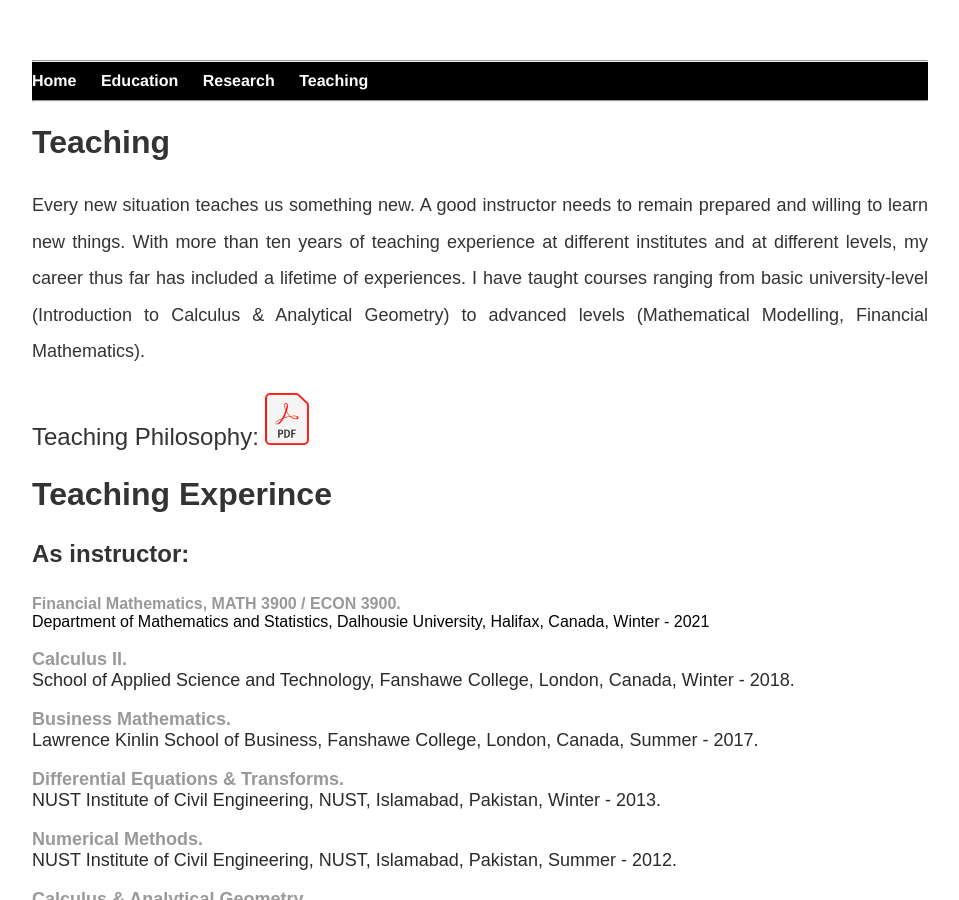
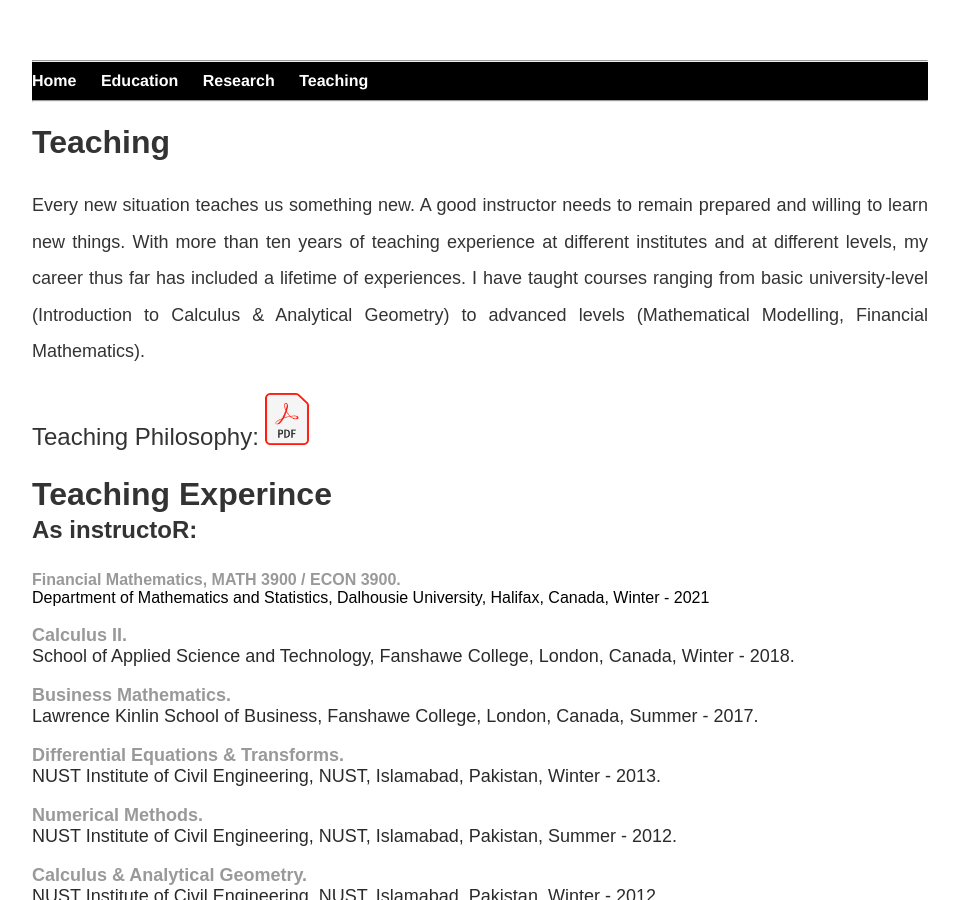
Before and after one commit to MathBioInfo/amjadkhan, a Jekyll site: the page built from Teaching/index.html, in a window 1280 px wide and 900 px high. Shown: the whole window, without its empty margins (160-1119 px from the left). Built offline with Jekyll 4.4.1, drawn with Linux system fonts in a browser that asks for light colours.

Commit message:
Update index.html

```diff
--- a/Teaching/index.html
+++ b/Teaching/index.html
@@ -30,9 +30,9 @@ title: About teaching
 
 		<font size="6"><b>Teaching Experince</b></font><br>
 
-		<p>
-		<font size="5"><b>As instructor:</b></font><br>
-		<div class="paragraph"></font color="#2a2a2a" size="4">
+
+		<font size="5"><b>As instructoR:</b></font><br>
+	<p>
 	<a href="financialmath2021/index.html">
 	<div class="paragraph"></font color="#2a2a2a" size="4">
 	<strong> Financial Mathematics, MATH 3900 / ECON 3900.
```
